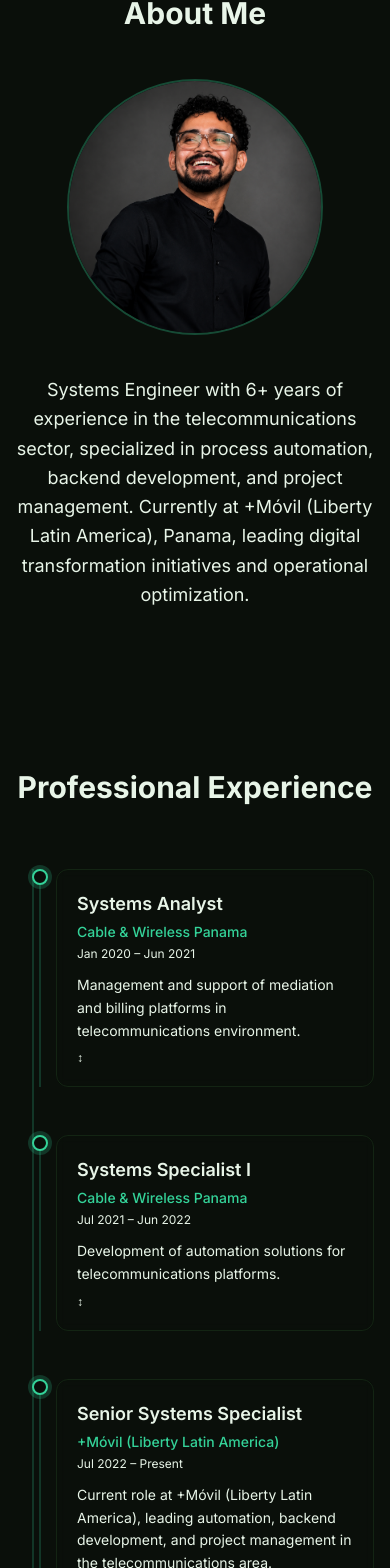
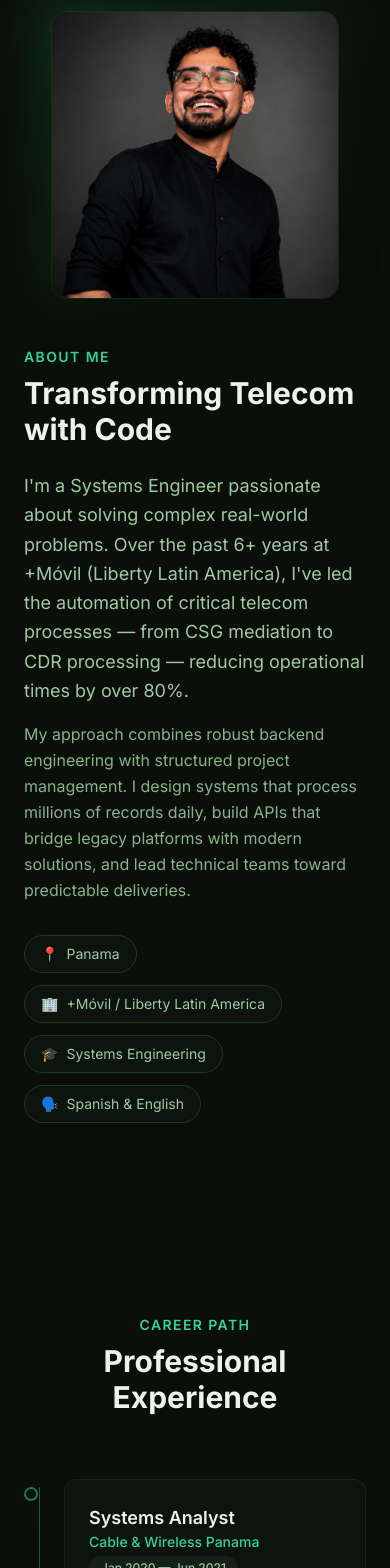
Before and after one commit to angelonavarrogit/angelonavarrogit.github.io, a Next.js app: page / in a window 390 px wide. Shown: the part 993-2561 px from the top of the page. Built offline with nearby package versions, Linux system fonts and the light colour scheme.

Commit message:
sprint-02: premium About storytelling + impact-driven Experience timeline

```diff
--- a/src/components/sections/AboutSection.tsx
+++ b/src/components/sections/AboutSection.tsx
@@ -1,80 +1,147 @@
 'use client';
 
-import { useState } from 'react';
+import { useState, useRef } from 'react';
 import Image from 'next/image';
+import { motion, useInView, useReducedMotion } from 'framer-motion';
 import { useTranslations } from 'next-intl';
-import ScrollReveal from '@/components/shared/ScrollReveal';
 
 /**
- * AboutSection — Professional biography with photo and scroll reveal animation.
+ * AboutSection — Premium storytelling bio with photo and highlights.
  *
- * Features:
- * - Professional bio paragraph rendered in active locale (ES/EN)
- * - Profile photo with descriptive alt text (i18n-aware)
- * - Photo fallback: initials placeholder ("AN") on image load error
- * - Wrapped in ScrollReveal for 300-600ms Framer Motion animation on viewport entry
- * - Responsive layout: side-by-side on desktop, stacked on mobile
+ * Design: Clean two-column layout. Photo with accent ring glow.
+ * Bio written as compelling narrative with highlighted key facts.
+ * Quick-glance info pills below the bio.
  *
- * @see Requirements 2.1, 2.2, 2.3, 2.4
+ * @see Sprint 02: About + Experience
  */
 export default function AboutSection() {
   const t = useTranslations('about');
   const [imageError, setImageError] = useState(false);
+  const ref = useRef<HTMLElement>(null);
+  const isInView = useInView(ref, { once: true, amount: 0.2 });
+  const prefersReducedMotion = useReducedMotion();
+
+  const shouldAnimate = !prefersReducedMotion;
+
+  const fadeUp = {
+    hidden: { opacity: 0, y: 24 },
+    visible: { opacity: 1, y: 0, transition: { duration: 0.6, ease: [0.16, 1, 0.3, 1] } },
+  };
+
+  const container = {
+    hidden: {},
+    visible: { transition: { staggerChildren: 0.12 } },
+  };
 
   return (
     <section
       id="about"
-      className="relative py-20 px-4 sm:px-6 lg:px-8"
+      ref={ref}
+      className="relative py-24 px-6 sm:px-8 lg:px-12"
       aria-labelledby="about-heading"
     >
       <div className="mx-auto max-w-6xl">
-        <ScrollReveal duration={500}>
-          <h2
-            id="about-heading"
-            className="mb-12 text-center text-3xl font-bold text-foreground sm:text-4xl"
+        {shouldAnimate ? (
+          <motion.div
+            variants={container}
+            initial="hidden"
+            animate={isInView ? 'visible' : 'hidden'}
+            className="grid items-center gap-12 lg:grid-cols-[320px_1fr] lg:gap-20"
           >
-            {t('title')}
-          </h2>
-        </ScrollReveal>
+            {/* Photo column */}
+            <motion.div variants={fadeUp} className="flex justify-center lg:justify-start">
+              <div className="relative">
+                {/* Glow ring */}
+                <div className="absolute -inset-3 rounded-2xl bg-gradient-to-br from-accent/20 via-primary-500/10 to-transparent blur-xl" aria-hidden="true" />
 
-        <div className="flex flex-col items-center gap-10 md:flex-row md:gap-16">
-          {/* Photo with fallback */}
-          <ScrollReveal delay={100} duration={500}>
-            <div className="relative flex-shrink-0">
                 {imageError ? (
                   <div
-                  className="flex h-64 w-64 items-center justify-center rounded-full bg-accent/20 border-2 border-accent"
+                    className="relative flex h-72 w-72 items-center justify-center rounded-2xl bg-background-card border border-border"
                     role="img"
                     aria-label={t('photoAlt')}
                   >
-                  <span className="text-5xl font-bold text-accent select-none">
-                    AN
-                  </span>
+                    <span className="text-6xl font-bold text-accent/80 select-none">AN</span>
                   </div>
                 ) : (
                   <Image
                     src="/images/angelo-profile.webp"
                     alt={t('photoAlt')}
-                  width={256}
-                  height={256}
-                  className="rounded-full object-cover border-2 border-accent/30"
+                    width={288}
+                    height={288}
+                    className="relative rounded-2xl object-cover border border-border/50 shadow-2xl"
                     priority={false}
                     onError={() => setImageError(true)}
                   />
                 )}
               </div>
-          </ScrollReveal>
+            </motion.div>
 
-          {/* Bio text */}
-          <ScrollReveal delay={200} duration={500}>
-            <div className="max-w-2xl text-center md:text-left">
-              <p className="text-lg leading-relaxed text-muted-foreground">
-                {t('bio')}
+            {/* Content column */}
+            <div className="flex flex-col">
+              <motion.div variants={fadeUp}>
+                <p className="text-sm font-semibold uppercase tracking-widest text-accent">
+                  {t('label')}
                 </p>
+                <h2 id="about-heading" className="mt-2 text-3xl font-bold text-foreground sm:text-4xl">
+                  {t('title')}
+                </h2>
+              </motion.div>
+
+              <motion.p variants={fadeUp} className="mt-6 text-lg leading-relaxed text-foreground-muted">
+                {t('bio1')}
+              </motion.p>
+
+              <motion.p variants={fadeUp} className="mt-4 text-base leading-relaxed text-foreground-subtle">
+                {t('bio2')}
+              </motion.p>
+
+              {/* Quick facts */}
+              <motion.div variants={fadeUp} className="mt-8 flex flex-wrap gap-3">
+                <InfoPill icon="📍" text={t('location')} />
+                <InfoPill icon="🏢" text={t('company')} />
+                <InfoPill icon="🎓" text={t('degree')} />
+                <InfoPill icon="🗣️" text={t('languages')} />
+              </motion.div>
             </div>
-          </ScrollReveal>
+          </motion.div>
+        ) : (
+          /* Reduced motion fallback */
+          <div className="grid items-center gap-12 lg:grid-cols-[320px_1fr] lg:gap-20">
+            <div className="flex justify-center lg:justify-start">
+              <div className="relative">
+                {imageError ? (
+                  <div className="flex h-72 w-72 items-center justify-center rounded-2xl bg-background-card border border-border" role="img" aria-label={t('photoAlt')}>
+                    <span className="text-6xl font-bold text-accent/80 select-none">AN</span>
                   </div>
+                ) : (
+                  <Image src="/images/angelo-profile.webp" alt={t('photoAlt')} width={288} height={288} className="rounded-2xl object-cover border border-border/50" onError={() => setImageError(true)} />
+                )}
+              </div>
+            </div>
+            <div className="flex flex-col">
+              <p className="text-sm font-semibold uppercase tracking-widest text-accent">{t('label')}</p>
+              <h2 id="about-heading" className="mt-2 text-3xl font-bold text-foreground sm:text-4xl">{t('title')}</h2>
+              <p className="mt-6 text-lg leading-relaxed text-foreground-muted">{t('bio1')}</p>
+              <p className="mt-4 text-base leading-relaxed text-foreground-subtle">{t('bio2')}</p>
+              <div className="mt-8 flex flex-wrap gap-3">
+                <InfoPill icon="📍" text={t('location')} />
+                <InfoPill icon="🏢" text={t('company')} />
+                <InfoPill icon="🎓" text={t('degree')} />
+                <InfoPill icon="🗣️" text={t('languages')} />
+              </div>
+            </div>
+          </div>
+        )}
       </div>
     </section>
   );
 }
+
+function InfoPill({ icon, text }: { icon: string; text: string }) {
+  return (
+    <span className="inline-flex items-center gap-2 rounded-full border border-border bg-background-card/50 px-4 py-2 text-sm text-foreground-muted">
+      <span aria-hidden="true">{icon}</span>
+      {text}
+    </span>
+  );
+}
--- a/src/components/sections/ExperienceSection.tsx
+++ b/src/components/sections/ExperienceSection.tsx
@@ -4,102 +4,168 @@ import { useRef } from 'react';
 import { motion, useInView, useReducedMotion } from 'framer-motion';
 import { useTranslations } from 'next-intl';
 import { EXPERIENCE } from '@/data/experience';
-import TimelineNode from '@/components/shared/TimelineNode';
 
 /**
- * ExperienceSection — Professional timeline with sequential stagger animations.
+ * ExperienceSection — Impact-driven professional timeline.
  *
- * Features:
- * - Chronological timeline: Cable & Wireless (2020) → +Móvil (present)
- * - Sequential node animations (200ms stagger) triggered at 20% viewport visibility
- * - Responsive: single column on mobile (<768px), alternating on desktop
- * - All text rendered in active locale via next-intl
- * - Respects prefers-reduced-motion
+ * Design: Vertical timeline with left accent line.
+ * Each entry emphasizes results over responsibilities.
+ * Cards show company, role, period, and bullet-point impacts.
  *
- * @see Requirements 3.1, 3.2, 3.3, 3.4, 3.5
+ * @see Sprint 02: About + Experience
  */
 export default function ExperienceSection() {
   const t = useTranslations('experience');
-  const sectionRef = useRef<HTMLDivElement>(null);
-  const isInView = useInView(sectionRef, { once: true, amount: 0.2 });
+  const tRoot = useTranslations();
+  const ref = useRef<HTMLElement>(null);
+  const isInView = useInView(ref, { once: true, amount: 0.15 });
   const prefersReducedMotion = useReducedMotion();
 
-  // Animation variants for staggered children
-  const containerVariants = {
+  const shouldAnimate = !prefersReducedMotion;
+
+  const container = {
     hidden: {},
-    visible: {
-      transition: {
-        staggerChildren: 0.2, // 200ms delay between nodes
-      },
-    },
+    visible: { transition: { staggerChildren: 0.2 } },
   };
 
-  const nodeVariants = {
+  const fadeUp = {
     hidden: { opacity: 0, y: 30 },
-    visible: {
-      opacity: 1,
-      y: 0,
-      transition: {
-        duration: 0.5,
-        ease: 'easeOut',
-      },
-    },
+    visible: { opacity: 1, y: 0, transition: { duration: 0.6, ease: [0.16, 1, 0.3, 1] } },
   };
 
   return (
     <section
       id="experience"
-      ref={sectionRef}
-      className="relative py-20 px-4 sm:px-6 lg:px-8"
+      ref={ref}
+      className="relative py-24 px-6 sm:px-8 lg:px-12"
       aria-labelledby="experience-heading"
     >
-      <div className="mx-auto max-w-5xl">
-        {/* Section heading */}
-        <motion.h2
-          id="experience-heading"
-          className="mb-16 text-center text-3xl font-bold text-foreground sm:text-4xl"
-          initial={prefersReducedMotion ? undefined : { opacity: 0, y: 20 }}
-          animate={
-            isInView
-              ? { opacity: 1, y: 0 }
-              : prefersReducedMotion
-                ? undefined
-                : { opacity: 0, y: 20 }
-          }
-          transition={{ duration: 0.5, ease: 'easeOut' }}
+      <div className="mx-auto max-w-4xl">
+        {/* Header */}
+        {shouldAnimate ? (
+          <motion.div
+            className="mb-16 text-center"
+            initial={{ opacity: 0, y: 20 }}
+            animate={isInView ? { opacity: 1, y: 0 } : { opacity: 0, y: 20 }}
+            transition={{ duration: 0.6, ease: [0.16, 1, 0.3, 1] }}
           >
+            <p className="text-sm font-semibold uppercase tracking-widest text-accent">
+              {t('label')}
+            </p>
+            <h2 id="experience-heading" className="mt-2 text-3xl font-bold text-foreground sm:text-4xl">
               {t('title')}
-        </motion.h2>
+            </h2>
+          </motion.div>
+        ) : (
+          <div className="mb-16 text-center">
+            <p className="text-sm font-semibold uppercase tracking-widest text-accent">{t('label')}</p>
+            <h2 id="experience-heading" className="mt-2 text-3xl font-bold text-foreground sm:text-4xl">{t('title')}</h2>
+          </div>
+        )}
 
-        {/* Timeline container */}
+        {/* Timeline */}
+        {shouldAnimate ? (
           <motion.div
             className="relative"
-          variants={prefersReducedMotion ? undefined : containerVariants}
-          initial={prefersReducedMotion ? undefined : 'hidden'}
-          animate={
-            isInView
-              ? 'visible'
-              : prefersReducedMotion
-                ? undefined
-                : 'hidden'
-          }
+            variants={container}
+            initial="hidden"
+            animate={isInView ? 'visible' : 'hidden'}
           >
-          {/* Vertical timeline line (visible on md+) */}
-          <div className="absolute left-4 top-0 h-full w-0.5 bg-accent/20 md:left-1/2 md:-translate-x-1/2" />
+            {/* Vertical line */}
+            <div className="absolute left-[15px] top-2 bottom-2 w-px bg-gradient-to-b from-accent/40 via-accent/20 to-transparent" aria-hidden="true" />
 
-          {/* Timeline nodes */}
-          <div className="space-y-12">
+            <div className="space-y-10">
               {EXPERIENCE.map((position, index) => (
-              <motion.div
-                key={position.id}
-                variants={prefersReducedMotion ? undefined : nodeVariants}
-              >
-                <TimelineNode position={position} index={index} />
+                <motion.div key={position.id} variants={fadeUp}>
+                  <TimelineCard position={position} index={index} t={tRoot} tExp={t} isCurrent={!position.endDate} />
                 </motion.div>
               ))}
             </div>
           </motion.div>
+        ) : (
+          <div className="relative">
+            <div className="absolute left-[15px] top-2 bottom-2 w-px bg-gradient-to-b from-accent/40 via-accent/20 to-transparent" aria-hidden="true" />
+            <div className="space-y-10">
+              {EXPERIENCE.map((position, index) => (
+                <TimelineCard key={position.id} position={position} index={index} t={tRoot} tExp={t} isCurrent={!position.endDate} />
+              ))}
+            </div>
+          </div>
+        )}
       </div>
     </section>
   );
 }
+
+interface TimelineCardProps {
+  position: typeof EXPERIENCE[number];
+  index: number;
+  t: ReturnType<typeof useTranslations>;
+  tExp: ReturnType<typeof useTranslations>;
+  isCurrent: boolean;
+}
+
+function TimelineCard({ position, t, tExp, isCurrent }: TimelineCardProps) {
+  const title = t(position.titleKey);
+  const description = t(position.descriptionKey);
+
+  const formatDate = (dateStr: string): string => {
+    const date = new Date(dateStr);
+    return date.toLocaleDateString('en-US', { year: 'numeric', month: 'short' });
+  };
+
+  const startFormatted = formatDate(position.startDate);
+  const endFormatted = position.endDate ? formatDate(position.endDate) : tExp('present');
+
+  return (
+    <div className="group relative pl-10" role="article" aria-label={`${title} - ${position.company}`}>
+      {/* Dot */}
+      <div className="absolute left-0 top-2">
+        <div className={`h-[14px] w-[14px] rounded-full border-2 transition-colors duration-200 ${
+          isCurrent
+            ? 'border-accent bg-accent shadow-lg shadow-accent/30'
+            : 'border-accent/50 bg-background group-hover:border-accent group-hover:bg-accent/20'
+        }`} />
+        {isCurrent && (
+          <div className="absolute -inset-1 animate-ping rounded-full bg-accent/20" />
+        )}
+      </div>
+
+      {/* Card */}
+      <div className="rounded-xl border border-border/50 bg-background-card/50 p-6 backdrop-blur-sm transition-all duration-300 hover:border-accent/20 hover:shadow-lg hover:shadow-accent/5">
+        {/* Header */}
+        <div className="flex flex-col gap-1 sm:flex-row sm:items-center sm:justify-between">
+          <div>
+            <h3 className="text-lg font-semibold text-foreground">{title}</h3>
+            <p className="text-sm font-medium text-accent">{position.company}</p>
+          </div>
+          <div className="flex items-center gap-2">
+            <span className="rounded-full bg-background-elevated px-3 py-1 text-xs font-medium text-foreground-muted">
+              {startFormatted} — {endFormatted}
+            </span>
+            {isCurrent && (
+              <span className="rounded-full bg-accent/10 border border-accent/30 px-2.5 py-0.5 text-xs font-semibold text-accent">
+                Current
+              </span>
+            )}
+          </div>
+        </div>
+
+        {/* Description */}
+        <p className="mt-4 text-sm leading-relaxed text-foreground-muted">
+          {description}
+        </p>
+
+        {/* Impact achievements */}
+        <ul className="mt-4 space-y-2">
+          {position.achievementsKeys.map((key) => (
+            <li key={key} className="flex items-start gap-2.5 text-sm text-foreground-subtle">
+              <span className="mt-1.5 h-1 w-1 flex-shrink-0 rounded-full bg-accent" aria-hidden="true" />
+              <span>{t(key)}</span>
+            </li>
+          ))}
+        </ul>
+      </div>
+    </div>
+  );
+}
--- a/src/messages/en.json
+++ b/src/messages/en.json
@@ -36,11 +36,18 @@
     }
   },
   "about": {
-    "title": "About Me",
-    "bio": "Systems Engineer with 6+ years of experience in the telecommunications sector, specialized in process automation, backend development, and project management. Currently at +Móvil (Liberty Latin America), Panama, leading digital transformation initiatives and operational optimization.",
+    "label": "About Me",
+    "title": "Transforming Telecom with Code",
+    "bio1": "I'm a Systems Engineer passionate about solving complex real-world problems. Over the past 6+ years at +Móvil (Liberty Latin America), I've led the automation of critical telecom processes — from CSG mediation to CDR processing — reducing operational times by over 80%.",
+    "bio2": "My approach combines robust backend engineering with structured project management. I design systems that process millions of records daily, build APIs that bridge legacy platforms with modern solutions, and lead technical teams toward predictable deliveries.",
+    "location": "Panama",
+    "company": "+Móvil / Liberty Latin America",
+    "degree": "Systems Engineering",
+    "languages": "Spanish & English",
     "photoAlt": "Professional photo of Angelo Navarro, Systems Engineer and Telecom Specialist"
   },
   "experience": {
+    "label": "Career Path",
     "title": "Professional Experience",
     "present": "Present",
     "cableWireless": {
--- a/src/messages/es.json
+++ b/src/messages/es.json
@@ -36,11 +36,18 @@
     }
   },
   "about": {
-    "title": "Sobre Mí",
-    "bio": "Ingeniero en Sistemas con más de 6 años de experiencia en el sector de telecomunicaciones, especializado en automatización de procesos, desarrollo backend y gestión de proyectos. Actualmente en +Móvil (Liberty Latin America), Panamá, liderando iniciativas de transformación digital y optimización operativa.",
+    "label": "Conóceme",
+    "title": "Transformando Telecomunicaciones con Código",
+    "bio1": "Soy un Ingeniero en Sistemas apasionado por resolver problemas complejos del mundo real. En los últimos 6+ años en +Móvil (Liberty Latin America), he liderado la automatización de procesos críticos de telecomunicaciones — desde mediación CSG hasta procesamiento de CDRs — reduciendo tiempos operativos en más de un 80%.",
+    "bio2": "Mi enfoque combina ingeniería backend robusta con gestión de proyectos estructurada. Diseño sistemas que procesan millones de registros diarios, construyo APIs que conectan plataformas legacy con soluciones modernas, y lidero equipos técnicos hacia entregas predecibles.",
+    "location": "Panamá",
+    "company": "+Móvil / Liberty Latin America",
+    "degree": "Ingeniería en Sistemas",
+    "languages": "Español & English",
     "photoAlt": "Fotografía profesional de Angelo Navarro, Ingeniero en Sistemas y Especialista en Telecomunicaciones"
   },
   "experience": {
+    "label": "Trayectoria",
     "title": "Experiencia Profesional",
     "present": "Presente",
     "cableWireless": {
```
Lines whose indentation alone changed are shown as unchanged.
